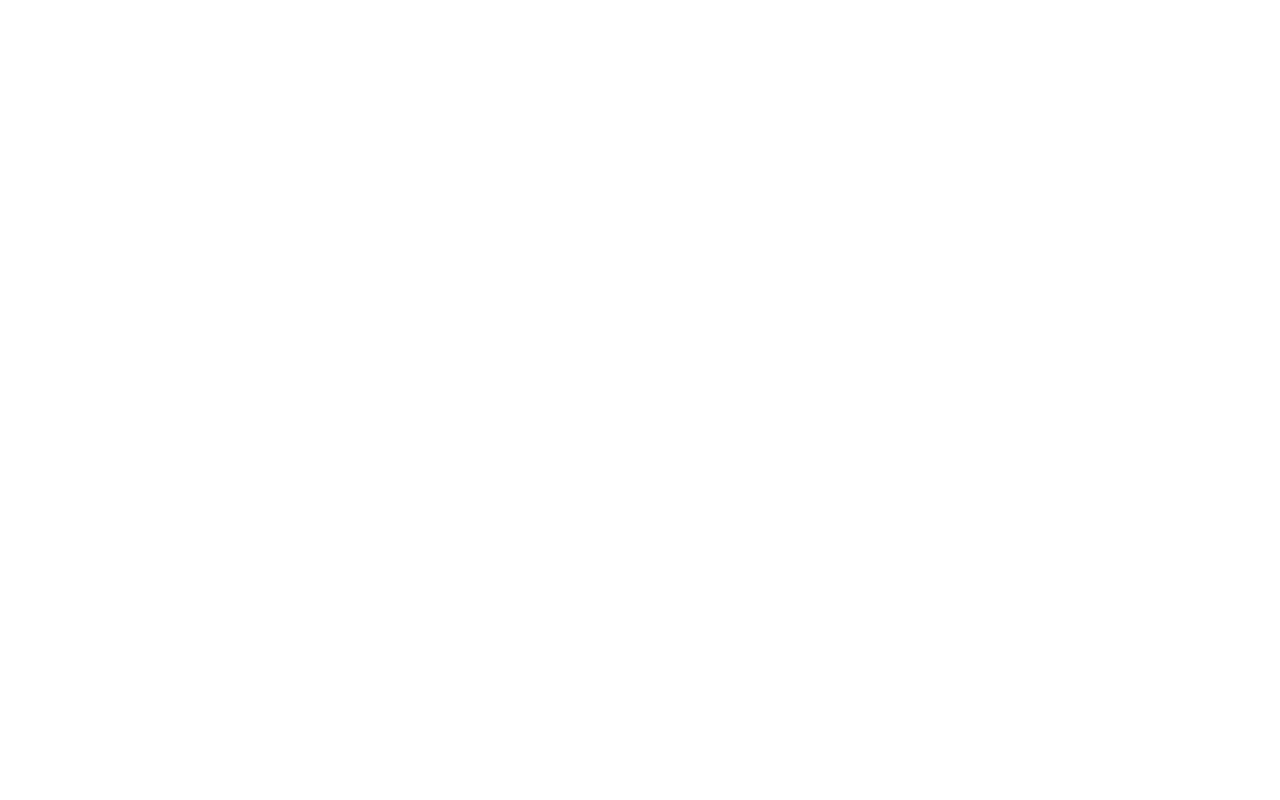
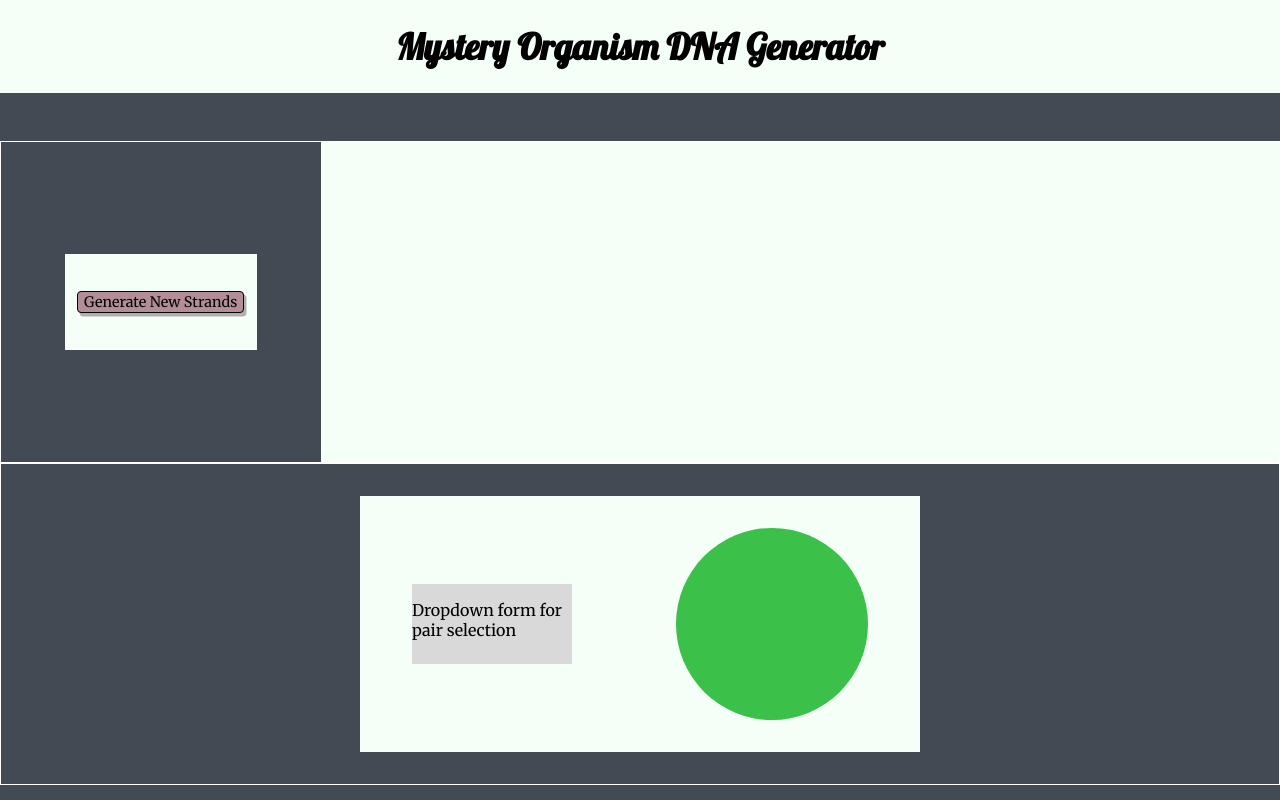
Before and after one commit to falloutguy12/Mystery-Organism-Generator, a plain HTML site: page index.html in a window 1280 px wide. Drawn offline with Linux system fonts and the light colour scheme.

Commit message:
created modules folder for seperation of concerns, renamed main for specific logic functioning, font foler created and moved font files, css updated button added and styled

```diff
--- a/index.html
+++ b/index.html
@@ -4,9 +4,39 @@
     <meta charset="UTF-8">
     <meta http-equiv="X-UA-Compatible" content="IE=edge">
     <meta name="viewport" content="width=device-width, initial-scale=1.0">
+    <link rel="preconnect" href="https://fonts.googleapis.com">
+    <link rel="preconnect" href="https://fonts.gstatic.com" crossorigin>
+    <link href="https://fonts.googleapis.com/css2?family=Lobster&display=swap" rel="stylesheet">
+    <link rel="preconnect" href="https://fonts.googleapis.com">
+    <link rel="preconnect" href="https://fonts.gstatic.com" crossorigin>
+    <link href="https://fonts.googleapis.com/css2?family=Merriweather:ital,wght@0,400;0,700;1,300&display=swap" rel="stylesheet">
+    <link rel="stylesheet" type="text/css" href="style.css">
     <title>Mystery Organism Generator</title>
 </head>
 <body>
+    <header class="header">
+        <h1>Mystery Organism DNA Generator</h1>
+    </header>
+    <section class="randomGenButtonAndFullDNAcontainer">
+        <div class="buttonParentContainer">
+            <div class="buttonChildContainer">
+                <button>Generate New Strands</button>
+            </div>
+        </div>
+        <div class="DNA-ListContainer">
+
+        </div>
+    </section>
+    <section class="pairSelectorParentContainer">
+        <div class="pairSelectorChildContainer">
+            <div class="pairSelectorFormContainer">
+                <p>Dropdown form for pair selection</p>
+            <!--dropdown form to select a pair from the array-->
+            </div>
+            <div class="pairDisplayContainer">
+            </div>
+        </div>
+    </section>
 
 </body>
 </html>
--- /dev/null
+++ b/style.css
@@ -0,0 +1,115 @@
+* {
+    font-size: 16px;
+    background-color: #424B54;
+    font-family: 'Merriweather', serif;
+}
+
+body {
+    width: 100%;
+    margin: 0;
+    padding: 0;
+}
+
+ h1 {
+    font-size: 2.25rem;
+ }
+
+
+
+
+
+
+
+/* Header Start */
+header.header{
+    display: flex;
+    background-color: #F4FFF8;
+    width: 100%;
+    justify-content: center;
+}
+header h1 {
+    font-family: 'Lobster', cursive;
+    background-color: inherit;
+}
+
+
+/* Header End */
+/* New Strand(s) Generator Button and Generated full list(s) Section Start */
+
+.randomGenButtonAndFullDNAcontainer {
+    background-color: inherit;
+    display: flex;
+    border: 1px solid white;
+    height: 20rem;
+    margin-top: 3rem;
+}
+
+.buttonParentContainer {
+    width: 25%;
+    background-color: inherit;
+    display: flex;
+    align-items: center;
+    justify-content: center;
+}
+
+.buttonChildContainer {
+    background-color: #F4FFF8;
+    width: 12rem;
+    height: 6rem;
+    display: flex;
+    align-items: center;
+    justify-content: center;
+}
+
+.buttonChildContainer button {
+    background-color: #B38D97;
+    font-size: .9rem;
+    border-radius: 4px;
+    border: 0.5px solid black;
+    box-shadow: 2.5px 3.5px rgb(175, 175, 175);
+}
+
+.DNA-ListContainer {
+    width: 75%;
+    background-color: #F4FFF8;
+}
+
+/* Button and Generated full list Section End */
+/* Pair Selector Form and Pair Value Generator Start */
+
+.pairSelectorParentContainer {
+    background-color: inherit;
+    display: flex;
+    border: 1px solid white;
+    height: 20rem;
+    justify-content: center;
+    align-items: center;
+}
+
+.pairSelectorChildContainer {
+    background-color: #F4FFF8;
+    width: 35rem;
+    height: 80%;
+    display: flex;
+    justify-content: space-around;
+    align-items: center;
+}
+
+.pairSelectorFormContainer {
+    background-color: #D9D9D9;
+    width: 10rem;
+    height: 5rem;
+}
+
+.pairSelectorFormContainer p {
+    background-color: inherit;
+}
+
+.pairDisplayContainer {
+    background-color: #3bc14a;
+    border-radius: 50%;
+    width: 12rem;
+    height: 12rem;
+}
+
+/* Pair Selector Form and Pair Value Generator End */
```
Also changed, not shown: modules/DNA-Logic.js (renamed from main.js, +3 -15 lines), resources/fonts/Lobster-Regular.ttf (added), resources/fonts/OFL.txt (added), resources/media/organismWithDNA.png (added).
